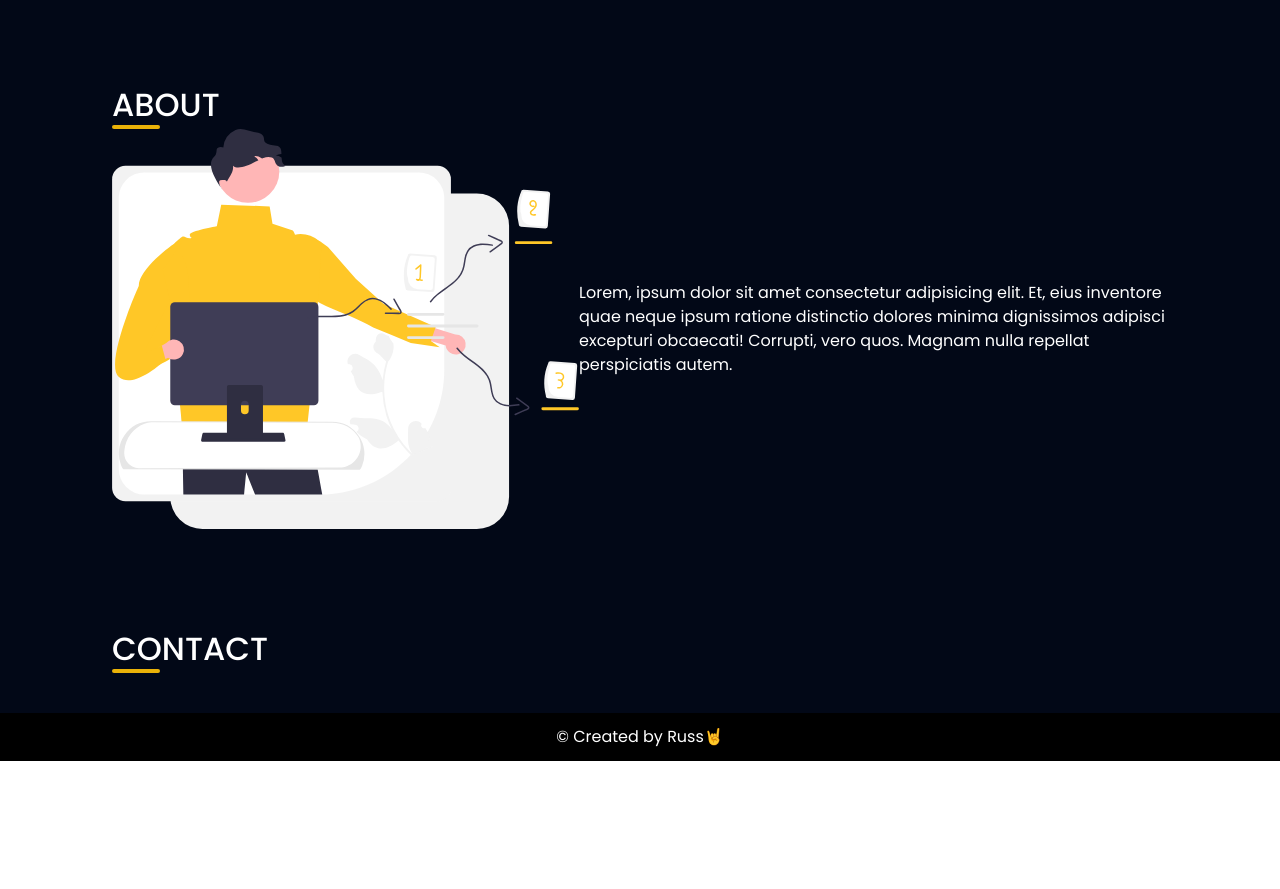
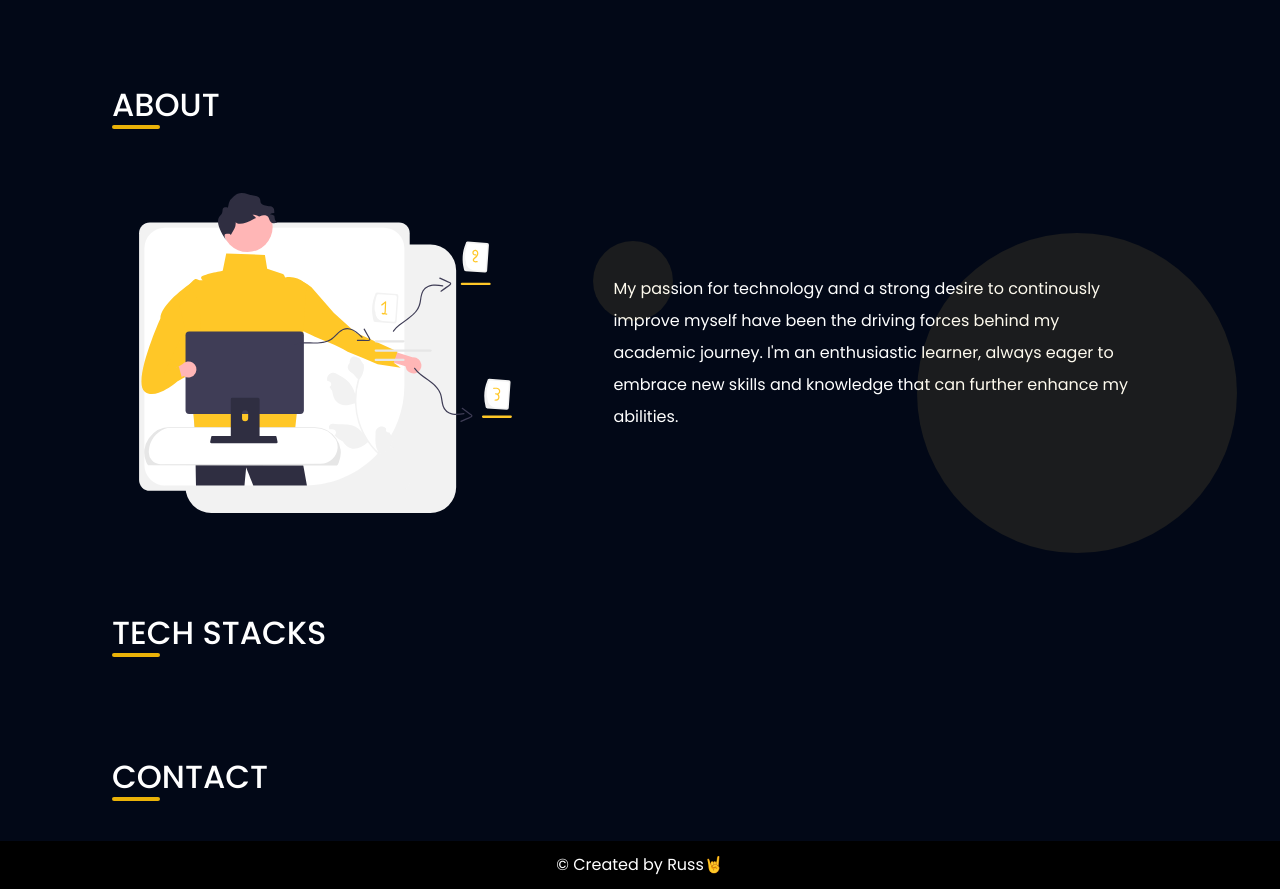
Before and after one commit to russellbanares322/personal-portfolio-v2, a React (Vite) app: page / in a window 1280 px wide. Shown: the part 2600-3489 px from the top of the page. Before the commit the page ends 3361 px from the top, so only its background shows below. Built offline with nearby package versions, Linux system fonts and the light colour scheme.

Commit message:
feat: create about section

```diff
--- a/src/components/about/About.jsx
+++ b/src/components/about/About.jsx
@@ -5,17 +5,21 @@ const About = () => {
   return (
     <div className="page-padding">
       <p className="section-title">About</p>
-      <div className="flex justify-between items-center">
+      <div className="flex justify-around items-center gap-12 mt-16 flex-wrap">
         <img
-          className="object-cover sm:h-[15rem] md:h-[15rem] lg-[25rem] xl:h-[25rem]"
+          className="object-cover sm:h-[15rem] md:h-[15rem] lg-[20rem] xl:h-[20rem]"
           src={aboutIcon}
         />
-        <p>
-          Lorem, ipsum dolor sit amet consectetur adipisicing elit. Et, eius
-          inventore quae neque ipsum ratione distinctio dolores minima
-          dignissimos adipisci excepturi obcaecati! Corrupti, vero quos. Magnam
-          nulla repellat perspiciatis autem.
-        </p>
+        <div className="w-[33rem] relative">
+          <p className="leading-8 w-full mt-10 md:mt-0 text-sm md:text-[1rem]">
+            My passion for technology and a strong desire to continously improve
+            myself have been the driving forces behind my academic journey. I'm
+            an enthusiastic learner, always eager to embrace new skills and
+            knowledge that can further enhance my abilities.
+          </p>
+          <div className="mt-10 md:mt-0 bg-light-yellow w-80 h-80 absolute -top-10 -right-24 rounded-full opacity-10" />
+          <div className="mt-10 md:mt-0 bg-light-yellow h-20 w-20 absolute -top-8 -left-5 rounded-full opacity-10" />
+        </div>
       </div>
     </div>
   );
--- a/src/components/home/Home.jsx
+++ b/src/components/home/Home.jsx
@@ -4,6 +4,7 @@ import Banner from "../banner/Banner";
 import Contact from "../contact/Contact";
 import Navbar from "../navbar/Navbar";
 import Projects from "../projects/Projects";
+import TechStacks from "../tech-stacks/TechStacks";
 
 const Home = () => {
   return (
@@ -12,6 +13,7 @@ const Home = () => {
       <Banner />
       <Projects />
       <About />
+      <TechStacks />
       <Contact />
     </div>
   );
--- /dev/null
+++ b/src/components/tech-stacks/TechStacks.jsx
@@ -0,0 +1,11 @@
+import React from "react";
+
+const TechStacks = () => {
+  return (
+    <div className="page-padding">
+      <p className="section-title">Tech stacks</p>
+    </div>
+  );
+};
+
+export default TechStacks;
```
